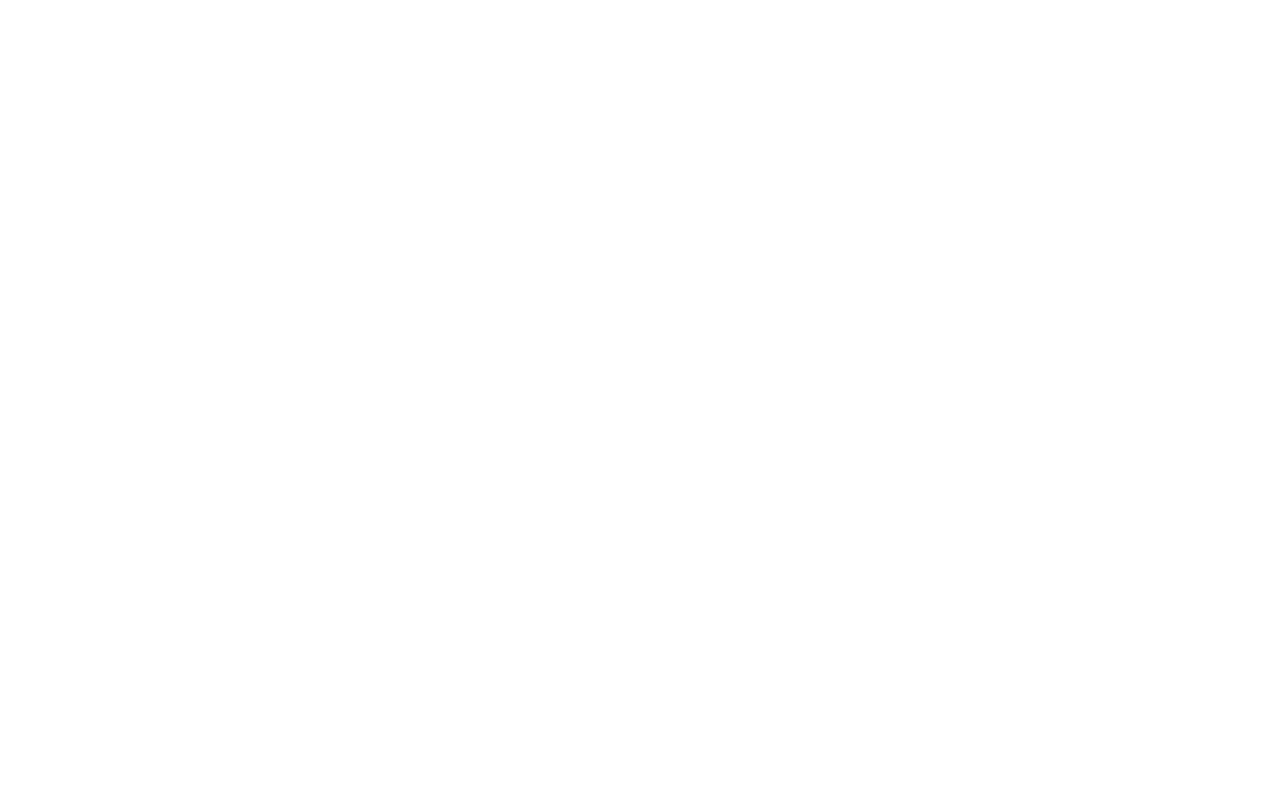
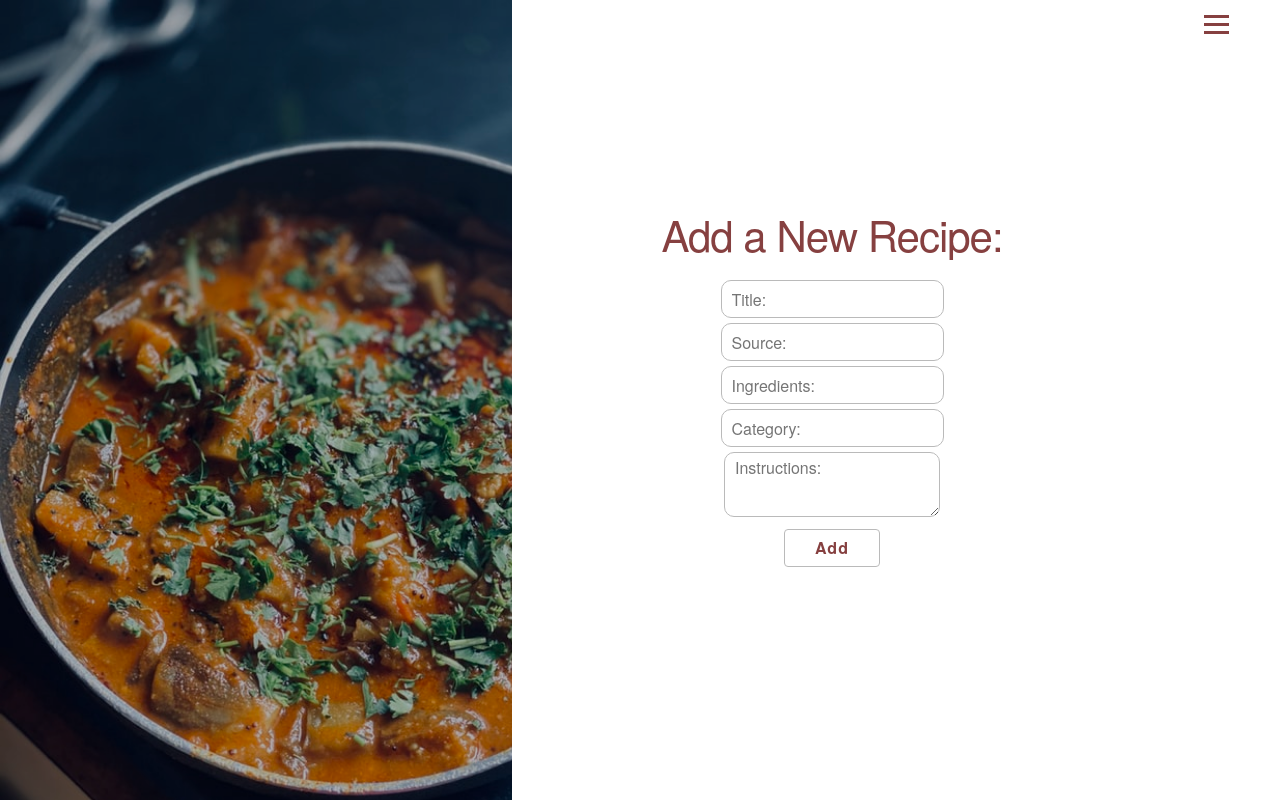
Before and after one commit to Build-Week-Recipies/Secret-Family-Recipes-Cookbook, a React (Create React App) app: page /dashboard/add in a window 1280 px wide. Built offline with nearby package versions, Linux system fonts and the light colour scheme.

Commit message:
add page done

```diff
--- a/src/App.css
+++ b/src/App.css
@@ -26,6 +26,15 @@
   width: 100%;
   height: 100%;
   background-image: url("./assets/bg.jpg");
+  z-index: -2;
+  filter: brightness(70%);
+  position: absolute;
+}
+
+#addImg {
+  width: 100%;
+  height: 100%;
+  background-image: url("./assets/02.jpg");
   z-index: -2;
   filter: brightness(70%);
   position: absolute;
@@ -105,7 +114,7 @@
 
 .nav-links {
   display: flex;
-  width: 10vw;
+  width: 11vw;
   justify-content: space-around;
   color: rgb(134, 64, 64);
   position: absolute;
--- a/src/components/Add.js
+++ b/src/components/Add.js
@@ -1,8 +1,204 @@
-import React from 'react';
+import React, { useState } from 'react';
+import '../App.css';
+import styled from 'styled-components';
+import NavBar from './NavBar';
+import { Category } from '@material-ui/icons';
+
+const Background = styled.div`
+    display: flex;
+    flex-direction: column;
+    flex-wrap: wrap;
+    align-items: center;
+    justify-content: center;
+    width: 40vw;
+    height: 100%;
+    position: fixed;
+    left: 0;
+    top: 0;
+    color: white;
+
+@media (min-width: 100px) {
+    width: 100vw;
+    height: 50vh;
+    #addImg {
+
+    display: none;
+    }
+}
+
+@media (min-width: 400px) {
+    #addImg {
+    display: none;
+    }
+}
+/* Larger than phablet (also point when grid becomes active) */
+
+@media (min-width: 550px) {
+
+    width: 100vw;
+    height: 40vh;
+    #addImg {
+        display: none;
+    }
+}
+
+/* Larger than tablet */
+
+@media (min-width: 750px) {
+    #addImg {
+        display: none;
+    }
+}
+
+/* Larger than desktop */
+
+@media (min-width: 800px) {
+    position: fixed;
+    width: 40vw;
+    height: 100vh;
+    #addImg {
+            background-size: 600px;
+            display: initial;
+        }
+}
+
+/* Larger than Desktop HD */
+
+@media (min-width: 1200px) {
+    #addImg {
+            background-size: 700px;
+
+        }
+}
+
+@media (min-width: 1900px) {
+    #addImg {
+            background-size: 1000px;
+        }
+}
+
+    `
+
+const AddDiv = styled.div`
+    position: absolute;
+    width: 60vw;
+    margin: 0;
+    padding: 20px;
+    left: 35vw;
+    top: 25%;
+    box-sizing: border-box;
+    display: initial;
+
+    #addTextArea {
+        width: 216px;
+        max-width: 350px;
+        max-height: 200px;
+    }
+
+@media (min-width: 100px) {
+    position: relative;
+    width: 100vw;
+    height: 100vh;
+    left: 0;
+    top: 0;
+    display: flex;
+    justify-content: center;
+    align-items: center;
+    flex-direction: column;
+}
+
+@media (min-width: 400px) {
+
+}
+/* Larger than phablet (also point when grid becomes active) */
+
+@media (min-width: 550px) {
+
+}
+
+/* Larger than tablet */
+
+@media (min-width: 750px) {
+
+}
+
+/* Larger than desktop */
+
+@media (min-width: 800px) {
+    position: fixed;
+    width: 60vw;
+    margin: 0;
+    height: 100vh;
+    padding: 20px;
+    left: 35vw;
+    top: 0;
+    box-sizing: border-box;
+    display: flex;
+}
+
+/* Larger than Desktop HD */
+
+@media (min-width: 1200px) {
+
+}
+
+@media (min-width: 1900px) {
+
+}
+`;
 
 const Add = () => {
+    const initialValues = {
+        title: '',
+        source: '',
+        ingredients: '',
+        instructions: '',
+        category: '',
+    }
+    const [recipe, setRecipe] = useState(initialValues);
+
+    const changeHandler = e => {
+        const name = e.target.name;
+        const value = e.target.value;
+        setRecipe({ [name]: value });
+    }
+
+    const addHandler = e => {
+        e.preventDefault();
+        // axios call to add a new item
+    }
+
+    let nav = {
+        logOut: true,
+        dashboard: true
+    }
+
     return (
-        <div></div>
+        <div className="container">
+            <Background><div id='addImg'></div></Background>
+            <AddDiv>
+                <NavBar display={nav} />
+                <h2>Add a New Recipe:</h2>
+                <form onSubmit={addHandler}>
+                    <label>
+                        <input type='text' name='title' value={recipe.title} onChange={changeHandler} placeholder='Title:' />
+                    </label>
+                    <label>
+                        <input type='text' name='source' value={recipe.source} onChange={changeHandler} placeholder='Source:' />
+                    </label>
+                    <label>
+                        <input type='text' name='ingredients' value={recipe.ingredients} onChange={changeHandler} placeholder='Ingredients:' />
+                    </label>
+                    <label>
+                        <input type='text' name='category' value={recipe.category} onChange={changeHandler} placeholder='Category:' />
+                    </label>
+                    <label>
+                        <textarea type='text' id="addTextArea" name='instructions' value={recipe.instructions} onChange={changeHandler} placeholder='Instructions:' />
+                    </label>
+                    <button>Add</button>
+                </form>
+            </AddDiv>
+        </div>
     )
 }
 
```
Also changed, not shown: src/assets/02.jpg (added).
